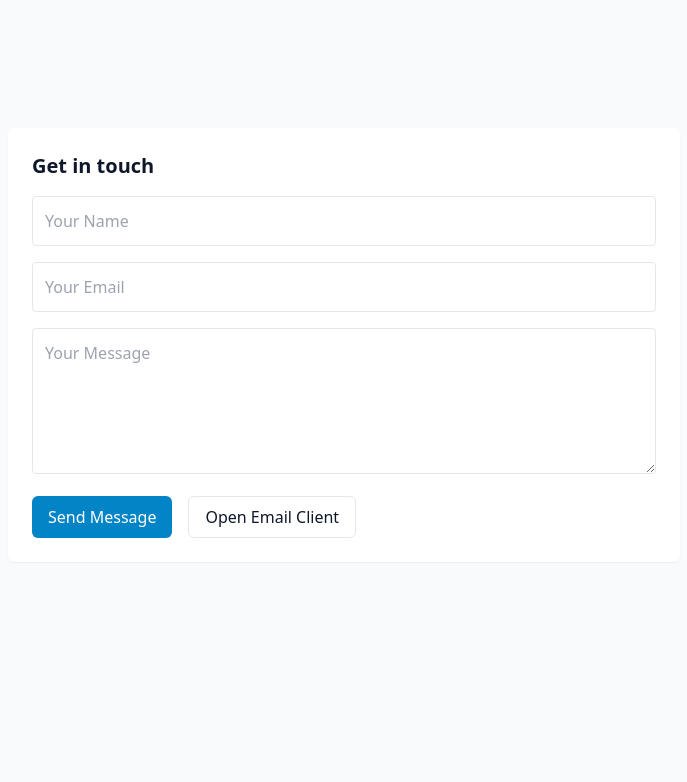
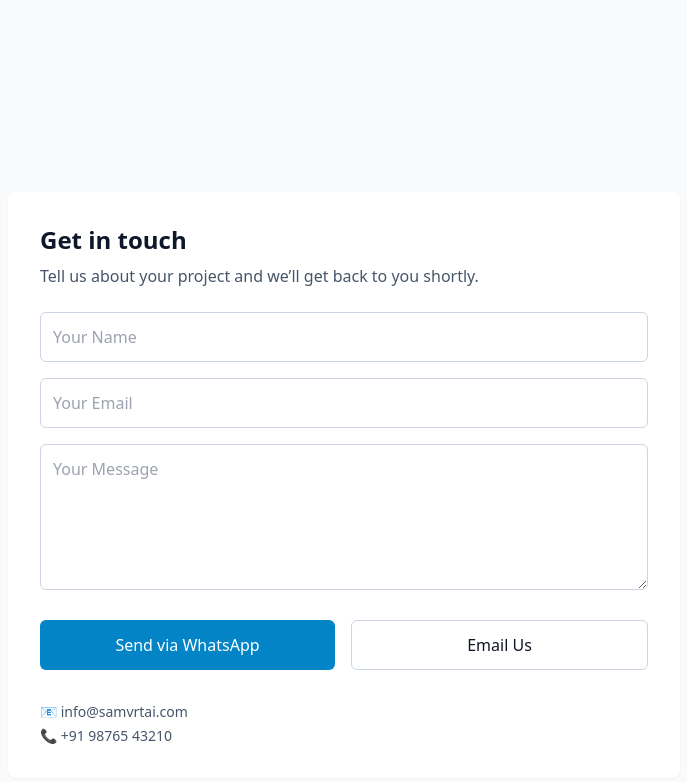
Before and after one commit to samvrt-ai/samvrt-ai, a Next.js app: page /contact in a window 1280 px wide. Shown: the top 782 px of the page, without its empty margins (296-983 px from the left). Built offline with nearby package versions, Linux system fonts and the light colour scheme.

Commit message:
Update contact form

```diff
--- a/src/components/ContactForm.tsx
+++ b/src/components/ContactForm.tsx
@@ -7,63 +7,93 @@ export default function ContactForm() {
   const [email, setEmail] = useState("");
   const [message, setMessage] = useState("");
 
-  const whatsappNumber = "919876543210"; // change to your number
+  // 👉 CHANGE THIS TO YOUR OFFICIAL NUMBER
+  const whatsappNumber = "919876543210"; // format: countrycode + number
 
-  function sendWhatsApp() {
-    const text = `Hello, My name is ${name}.\nMy email is ${email}.\nMessage: ${message}`;
+  const sendWhatsApp = () => {
+    if (!name || !email || !message) {
+      alert("Please fill all fields");
+      return;
+    }
+
+    const text = `Hello SAMVRT AI 👋
+My name is ${name}
+Email: ${email}
+
+Message:
+${message}`;
+
     const url = `https://wa.me/${whatsappNumber}?text=${encodeURIComponent(text)}`;
     window.open(url, "_blank");
-  }
+  };
 
   return (
-    <form className="max-w-2xl mx-auto p-6 bg-white rounded-md shadow-sm">
-      <h3 className="text-xl font-semibold mb-4">Get in touch</h3>
+    <section className="py-16 bg-slate-50">
+      <div className="max-w-2xl mx-auto bg-white p-8 rounded-lg shadow-sm">
+        <h2 className="text-2xl font-semibold mb-2 text-slate-900">
+          Get in touch
+        </h2>
+        <p className="text-slate-600 mb-6">
+          Tell us about your project and we’ll get back to you shortly.
+        </p>
 
+        <div className="space-y-4">
           <input
-        className="w-full border p-3 rounded mb-4"
+            className="w-full border border-slate-300 rounded-md p-3 focus:outline-none focus:ring-2 focus:ring-sky-500"
             placeholder="Your Name"
             value={name}
             onChange={(e) => setName(e.target.value)}
           />
 
           <input
-        className="w-full border p-3 rounded mb-4"
+            type="email"
+            className="w-full border border-slate-300 rounded-md p-3 focus:outline-none focus:ring-2 focus:ring-sky-500"
             placeholder="Your Email"
-        type="email"
             value={email}
             onChange={(e) => setEmail(e.target.value)}
           />
 
           <textarea
-        className="w-full border p-3 rounded mb-4"
+            rows={5}
+            className="w-full border border-slate-300 rounded-md p-3 focus:outline-none focus:ring-2 focus:ring-sky-500"
             placeholder="Your Message"
-        rows={5}
             value={message}
             onChange={(e) => setMessage(e.target.value)}
-      ></textarea>
+          />
+        </div>
 
-      <div className="flex gap-4">
-
-        {/* Send Message without backend */}
+        <div className="flex flex-col sm:flex-row gap-4 mt-6">
+          {/* WhatsApp */}
           <button
             type="button"
             onClick={sendWhatsApp}
-          className="px-4 py-2 bg-sky-600 text-white rounded-md"
+            className="flex-1 bg-sky-600 text-white py-3 rounded-md hover:bg-sky-700 transition"
           >
-          Send Message
+            Send via WhatsApp
           </button>
 
-        {/* Open email client */}
+          {/* Email */}
           <button
             type="button"
             onClick={() =>
-            window.location.href = `mailto:your-email@example.com`
+              (window.location.href =
+                "mailto:info@samvrtai.com?subject=Contact from SAMVRT AI Website")
             }
-          className="px-4 py-2 border rounded-md"
+            className="flex-1 border border-slate-300 py-3 rounded-md hover:bg-slate-100 transition"
           >
-          Open Email Client
+            Email Us
           </button>
         </div>
-    </form>
+
+        <div className="mt-8 text-sm text-slate-600">
+          <p>
+            📧 <span className="font-medium">info@samvrtai.com</span>
+          </p>
+          <p className="mt-1">
+            📞 <span className="font-medium">+91 98765 43210</span>
+          </p>
+        </div>
+      </div>
+    </section>
   );
 }
```
Lines whose indentation alone changed are shown as unchanged.
